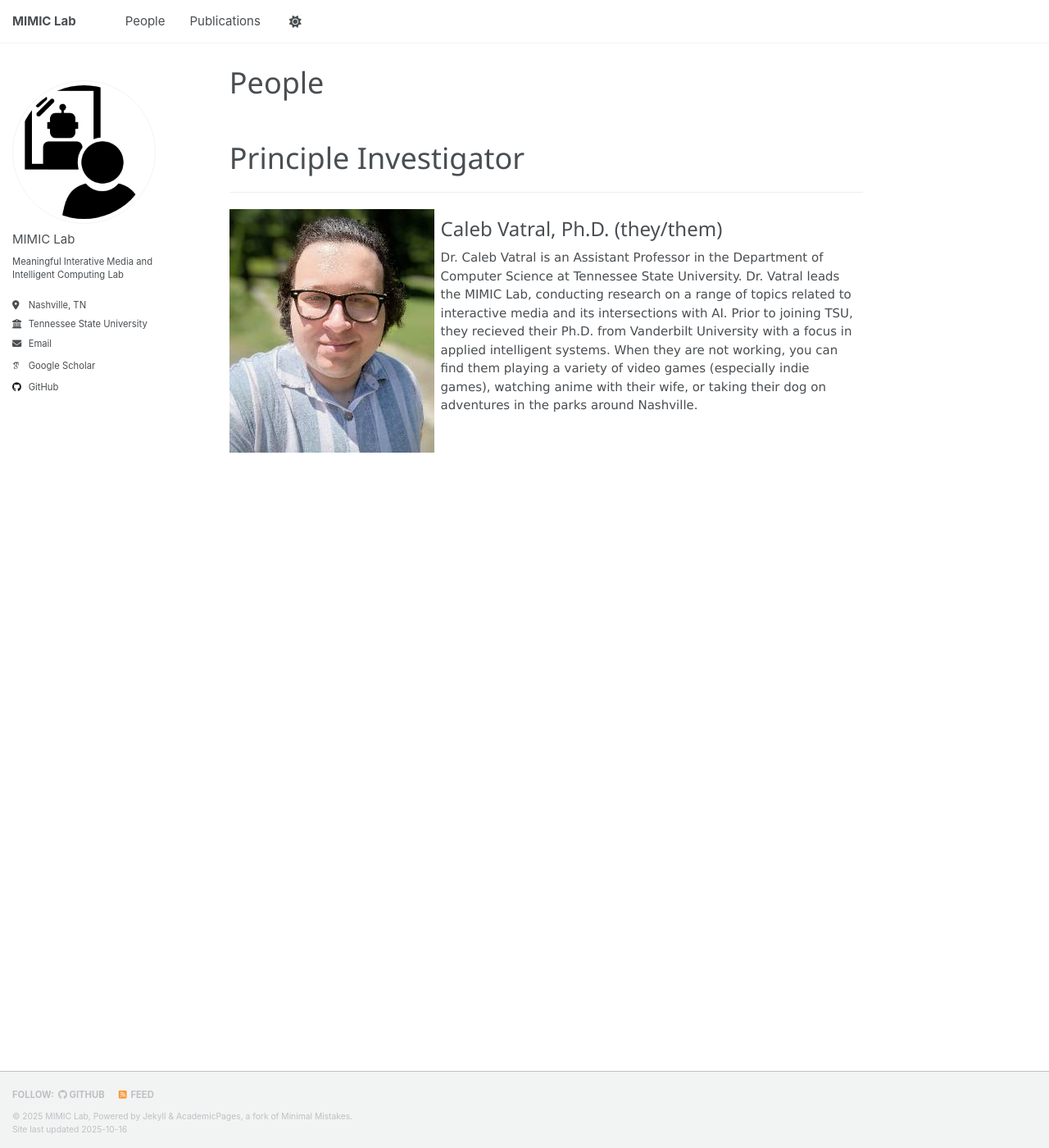
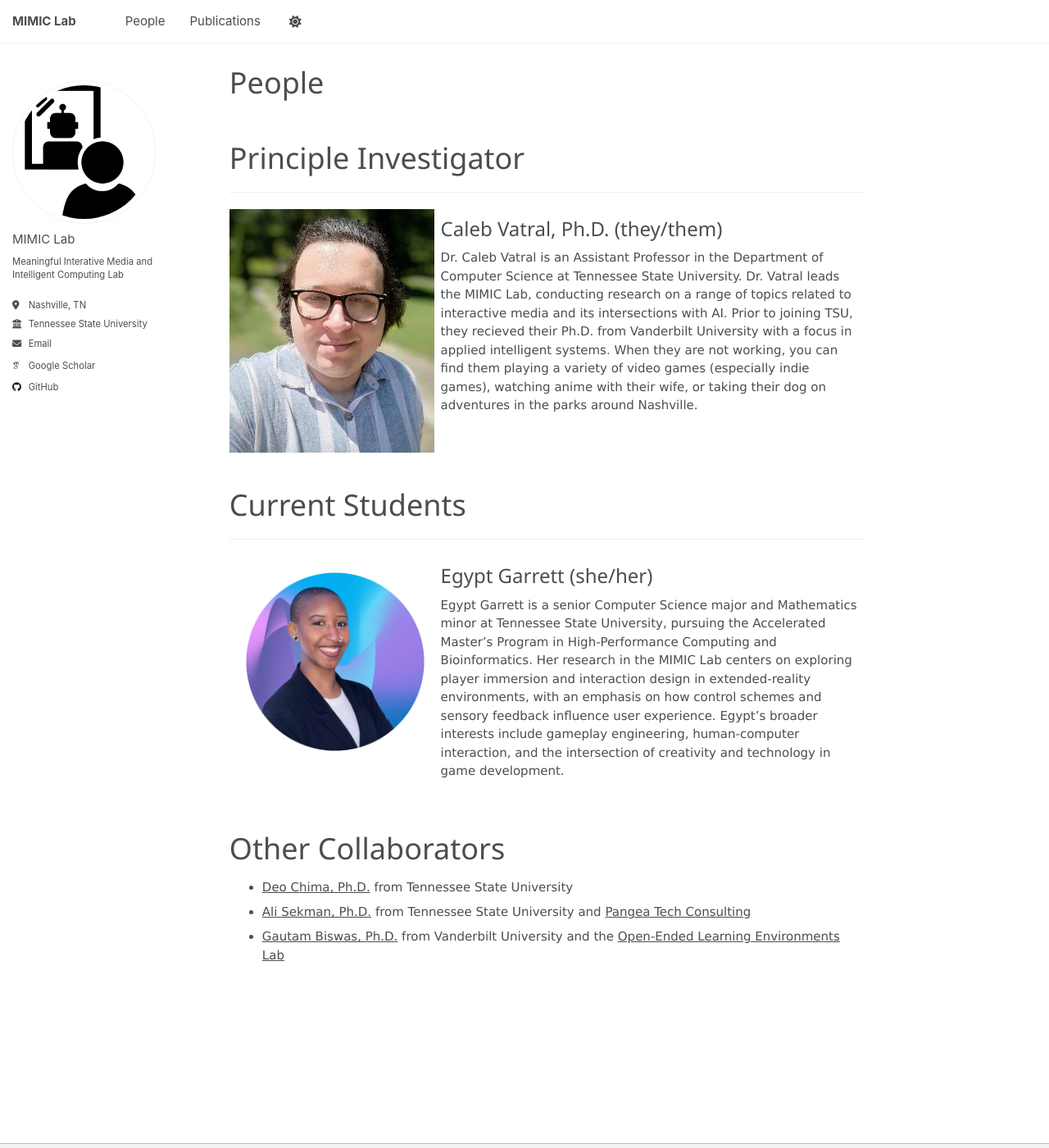
Before and after one commit to MIMIC-Lab/mimic-lab.github.io, a Jekyll site: the page built from _pages/people.md, in a window 1280 px wide and 1400 px high. Shown: the whole window at 82% size. Built offline with Jekyll 4.4.1, drawn with Linux system fonts in a browser that asks for light colours; some web fonts are replaced; a script that is not in the unit is left out.

Commit message:
Add Egypt's Profile

```diff
--- a/_pages/people.md
+++ b/_pages/people.md
@@ -12,3 +12,14 @@ redirect_from:
 ---
 
 {% include people-module.html image_path="/images/CalebVatral.jpg" title="Caleb Vatral, Ph.D. (they/them)" description="Dr. Caleb Vatral is an Assistant Professor in the Department of Computer Science at Tennessee State University. Dr. Vatral leads the MIMIC Lab, conducting research on a range of topics related to interactive media and its intersections with AI. Prior to joining TSU, they recieved their Ph.D. from Vanderbilt University with a focus in applied intelligent systems. When they are not working, you can find them playing a variety of video games (especially indie games), watching anime with their wife, or taking their dog on adventures in the parks around Nashville." %}
+
+<br>
+# Current Students
+---
+{% include people-module.html image_path="/images/EgyptGarrett.png" title="Egypt Garrett (she/her)" description="Egypt Garrett is a senior Computer Science major and Mathematics minor at Tennessee State University, pursuing the Accelerated Master’s Program in High-Performance Computing and Bioinformatics. Her research in the MIMIC Lab centers on exploring player immersion and interaction design in extended-reality environments, with an emphasis on how control schemes and sensory feedback influence user experience. Egypt’s broader interests include gameplay engineering, human-computer interaction, and the intersection of creativity and technology in game development." %}
+
+<br>
+# Other Collaborators
+* [Deo Chima, Ph.D.](https://www.tnstate.edu/cae/Chimba.aspx) from Tennessee State University
+* [Ali Sekman, Ph.D.](https://www.tnstate.edu/computer_science/Dr_Sekmen.aspx) from Tennessee State University and [Pangea Tech Consulting](https://pangeatech.ai/)
+* [Gautam Biswas, Ph.D.](https://my.vanderbilt.edu/gautambiswas/) from Vanderbilt University and the [Open-Ended Learning Environments Lab](https://www.vanderbilt.edu/oele/)
```
Also changed, not shown: images/EgyptGarrett.png (added).
